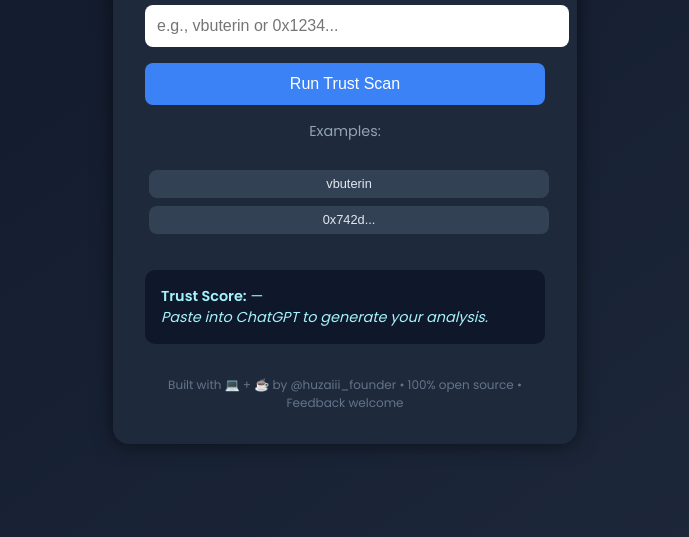
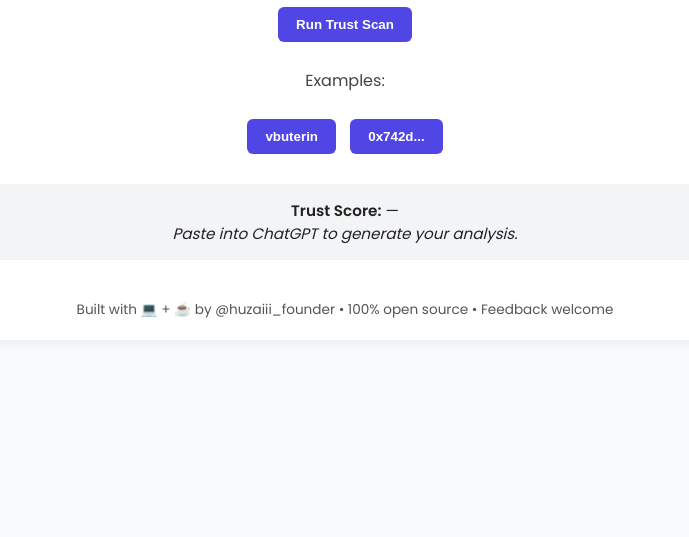
Before and after one commit to BridgeBaseAI/BridgeBaseAI, a plain HTML site: page index.html in a window 1280 px wide. Shown: the part 263-800 px from the top of the page, without its empty margins (295-984 px from the left). Drawn offline with Linux system fonts and the light colour scheme.

Commit message:
Update style.css

```diff
--- a/style.css
+++ b/style.css
@@ -1,84 +1,87 @@
+/* Global Styling */
 body {
+  font-family: 'Poppins', sans-serif;
   margin: 0;
-  font-family: 'Poppins', sans-serif;
-  background: linear-gradient(145deg, #0f172a, #1e293b);
-  color: #e2e8f0;
-  display: flex;
-  justify-content: center;
-  align-items: center;
-  height: 100vh;
+  padding: 0;
+  background-color: #f9fafb;
+  color: #222;
 }
 
+/* Container */
 .container {
-  background: #1e293b;
-  padding: 2rem;
-  border-radius: 16px;
-  max-width: 400px;
-  width: 90%;
-  box-shadow: 0 0 20px rgba(0, 0, 0, 0.6);
+  max-width: 700px;
+  margin: 50px auto;
+  padding: 20px;
   text-align: center;
+  background: #ffffff;
+  box-shadow: 0 4px 10px rgba(0,0,0,0.05);
+  border-radius: 12px;
 }
 
+/* Headings & Text */
 h1 {
-  font-size: 1.8rem;
-  margin-bottom: 0.5rem;
+  font-size: 2em;
+  margin-bottom: 10px;
 }
 
 p {
-  font-size: 0.9rem;
-  color: #94a3b8;
-  margin-bottom: 1.5rem;
+  font-size: 1rem;
+  color: #444;
 }
 
-input {
-  width: 100%;
-  padding: 0.75rem;
-  border-radius: 8px;
-  border: none;
+/* Input */
+input[type="text"] {
+  width: 80%;
+  padding: 12px;
+  margin-top: 20px;
+  border: 1px solid #ccc;
+  border-radius: 6px;
   font-size: 1rem;
-  margin-bottom: 1rem;
 }
 
+/* Buttons */
 button {
-  padding: 0.75rem 1rem;
-  background-color: #3b82f6;
+  padding: 10px 18px;
+  margin: 10px 5px;
+  border: none;
+  background-color: #4f46e5;
   color: white;
-  border: none;
-  border-radius: 8px;
-  font-size: 1rem;
+  font-weight: 600;
+  border-radius: 6px;
   cursor: pointer;
-  width: 100%;
+  transition: background-color 0.2s ease;
 }
 
 button:hover {
-  background-color: #2563eb;
+  background-color: #3730a3;
 }
 
-.examples {
-  margin-top: 1rem;
-  font-size: 0.85rem;
+/* Output Box */
+.output {
+  margin-top: 20px;
+  background: #f3f4f6;
+  padding: 15px;
+  border-radius: 8px;
+  font-size: 0.95rem;
+  word-break: break-word;
 }
 
-.examples button {
-  background-color: #334155;
-  color: #e2e8f0;
-  margin: 0.25rem;
-  padding: 0.4rem 0.6rem;
-  font-size: 0.8rem;
+/* Prompt Box */
+textarea {
+  font-family: monospace;
+  padding: 10px;
+  border-radius: 6px;
+  width: 100%;
+  resize: vertical;
+  border: 1px solid #ddd;
+  font-size: 0.95rem;
+  margin-top: 10px;
+  background-color: #fff;
 }
 
-.output {
-  margin-top: 2rem;
-  background-color: #0f172a;
-  padding: 1rem;
-  border-radius: 10px;
-  font-size: 0.9rem;
-  color: #a5f3fc;
-  text-align: left;
+/* Footer */
+footer {
+  margin-top: 40px;
+  font-size: 0.85rem;
+  color: #555;
 }
-
-footer {
-  margin-top: 2rem;
-  font-size: 0.75rem;
-  color: #64748b;
-}
```
